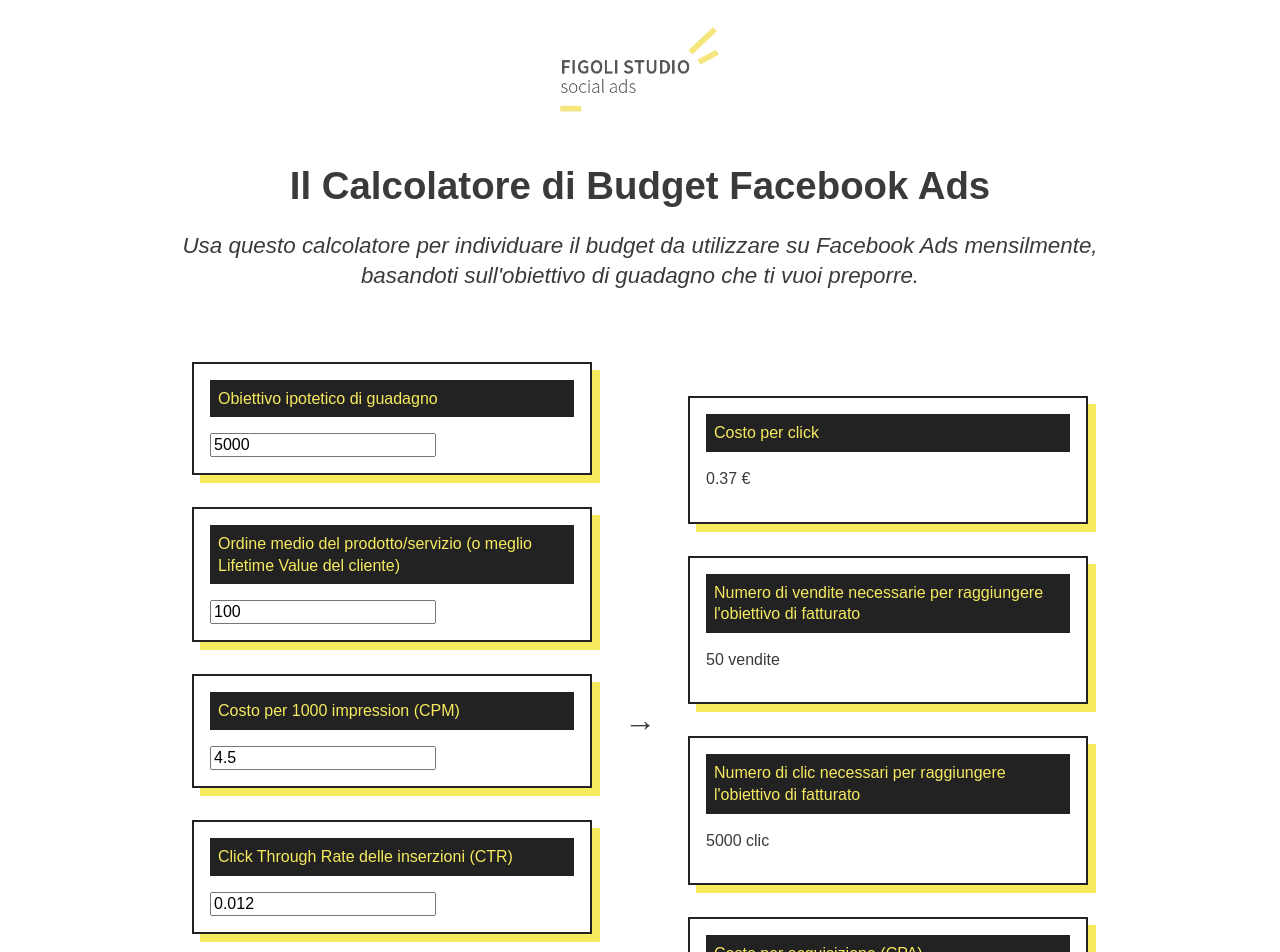
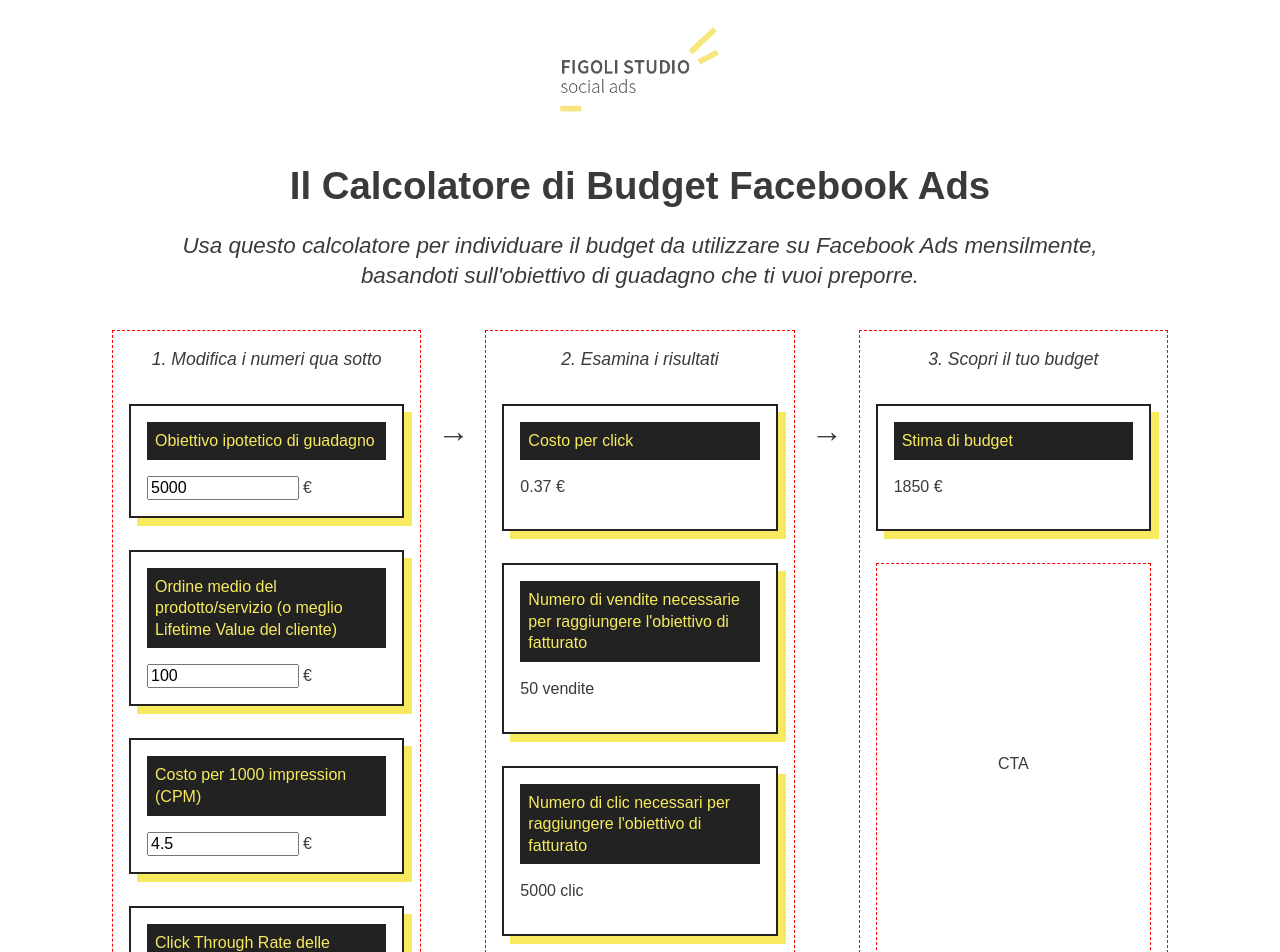
Before and after one commit to arrigolupori/figoli-ads-calculator, a SvelteKit app: page / in a window 1280 px wide. Shown: the top 952 px of the page. Built offline with nearby package versions, Linux system fonts and the light colour scheme; a web font is replaced by a local one.

Commit message:
✨ (feature): added budget and dashed outline
for feedback

```diff
--- a/src/routes/+layout.svelte
+++ b/src/routes/+layout.svelte
@@ -20,7 +20,7 @@
 		flex-direction: column;
 		padding: 1rem;
 		width: 100%;
-		max-width: 64rem;
+		max-width: 72rem;
 		margin: 0 auto;
 		box-sizing: border-box;
 	}
--- a/src/routes/+page.svelte
+++ b/src/routes/+page.svelte
@@ -3,12 +3,16 @@
 	let target = 5000 // €
 	let ltv = 100 // €
 	let cpm = 4.5 // €
-	let ctr = 0.012 // percentage
-	let conversionRate = 0.01 // percentage
-	$: cpc = Math.round((cpm / 1000 / ctr) * 100) / 100 // €
+	let ctr = 1.2 // percentage
+	$: decimalCtr = ctr / 100
+	let conversionRate = 1.0 // percentage
+	$: decimalCr = conversionRate / 100
+
+	$: cpc = Math.round((cpm / 1000 / decimalCtr) * 100) / 100 // €
 	$: sales = Math.round((target / ltv) * 100) / 100 // number
-	$: clicks = Math.round((sales / conversionRate) * 100) / 100 //number
-	$: cpa = Math.round((cpc / conversionRate) * 100) / 100 // €
+	$: clicks = Math.round((sales / decimalCr) * 100) / 100 //number
+	$: cpa = Math.round((cpc / decimalCr) * 100) / 100 // €
+	$: budget = Math.round(cpa * sales)
 </script>
 
 <svelte:head>
@@ -30,32 +34,34 @@
 	</p>
 	<div class="outer-container">
 		<div class="inner-container">
+			<p class="step">1. Modifica i numeri qua sotto</p>
 			<div class="field">
 				<p class="field-label">Obiettivo ipotetico di guadagno</p>
-				<input type="number" bind:value={target} />
+				<input type="number" bind:value={target} /> €
 			</div>
 			<div class="field">
 				<p class="field-label">
 					Ordine medio del prodotto/servizio (o meglio Lifetime Value del cliente)
 				</p>
-				<input type="number" bind:value={ltv} />
+				<input type="number" bind:value={ltv} /> €
 			</div>
 			<div class="field">
 				<p class="field-label">Costo per 1000 impression (CPM)</p>
-				<input type="number" bind:value={cpm} />
+				<input type="number" bind:value={cpm} /> €
 			</div>
 			<div class="field">
 				<p class="field-label">Click Through Rate delle inserzioni (CTR)</p>
-				<input type="number" bind:value={ctr} max="100" min="0" />
+				<input type="number" bind:value={ctr} max="100" min="0" /> %
 			</div>
 			<div class="field">
 				<p class="field-label">Tasso di conversione di vendita dell'e-commerce</p>
-				<input type="number" bind:value={conversionRate} max="100" min="0" />
+				<input type="number" bind:value={conversionRate} max="100" min="0" /> %
 			</div>
 		</div>
 		<p class="separator-desktop">→</p>
 		<p class="separator-mobile">↓</p>
 		<div class="inner-container">
+			<p class="step">2. Esamina i risultati</p>
 			<div class="result">
 				<p class="result-label">Costo per click</p>
 				<p class="result-number">{cpc} €</p>
@@ -76,6 +82,16 @@
 				<p class="result-label">Costo per acquisizione (CPA)</p>
 				<p class="result-number">{cpa} €</p>
 			</div>
+		</div>
+		<p class="separator-desktop">→</p>
+		<p class="separator-mobile">↓</p>
+		<div class="inner-container">
+			<p class="step">3. Scopri il tuo budget</p>
+			<div class="result">
+				<p class="result-label">Stima di budget</p>
+				<p class="result-number">{budget} €</p>
+			</div>
+			<div class="cta-slot">CTA</div>
 		</div>
 	</div>
 	<div class="tutorial">
@@ -144,11 +160,11 @@
 		text-align: center;
 		font-style: italic;
 		font-size: 1.4rem;
+		max-width: 960px;
 	}
 
 	.outer-container {
 		display: flex;
-		align-items: center;
 		width: 100%;
 	}
 
@@ -157,11 +173,22 @@
 		padding: 0 1em;
 		height: fit-content;
 		width: 100%;
+		border: 1px dashed red;
+	}
+
+	.step {
+		text-align: center;
+		font-size: 1.1rem;
+		font-style: italic;
 	}
 
 	.separator-desktop,
 	.separator-mobile {
 		font-size: 2rem;
+	}
+
+	.separator-desktop {
+		margin-top: 3em;
 	}
 
 	.separator-mobile {
@@ -192,6 +219,15 @@
 		padding: 0.5em;
 	}
 
+	.cta-slot {
+		display: flex;
+		border: 1px dashed red;
+		height: 400px;
+		align-items: center;
+		justify-content: center;
+		margin-bottom: 2em;
+	}
+
 	.tutorial-heading {
 		text-align: center;
 	}
@@ -216,9 +252,10 @@
 		margin: 0.5em 0;
 	}
 
-	@media (max-width: 760px) {
+	@media (max-width: 800px) {
 		.outer-container {
 			flex-direction: column;
+			align-items: center;
 		}
 
 		.separator-desktop {
```
